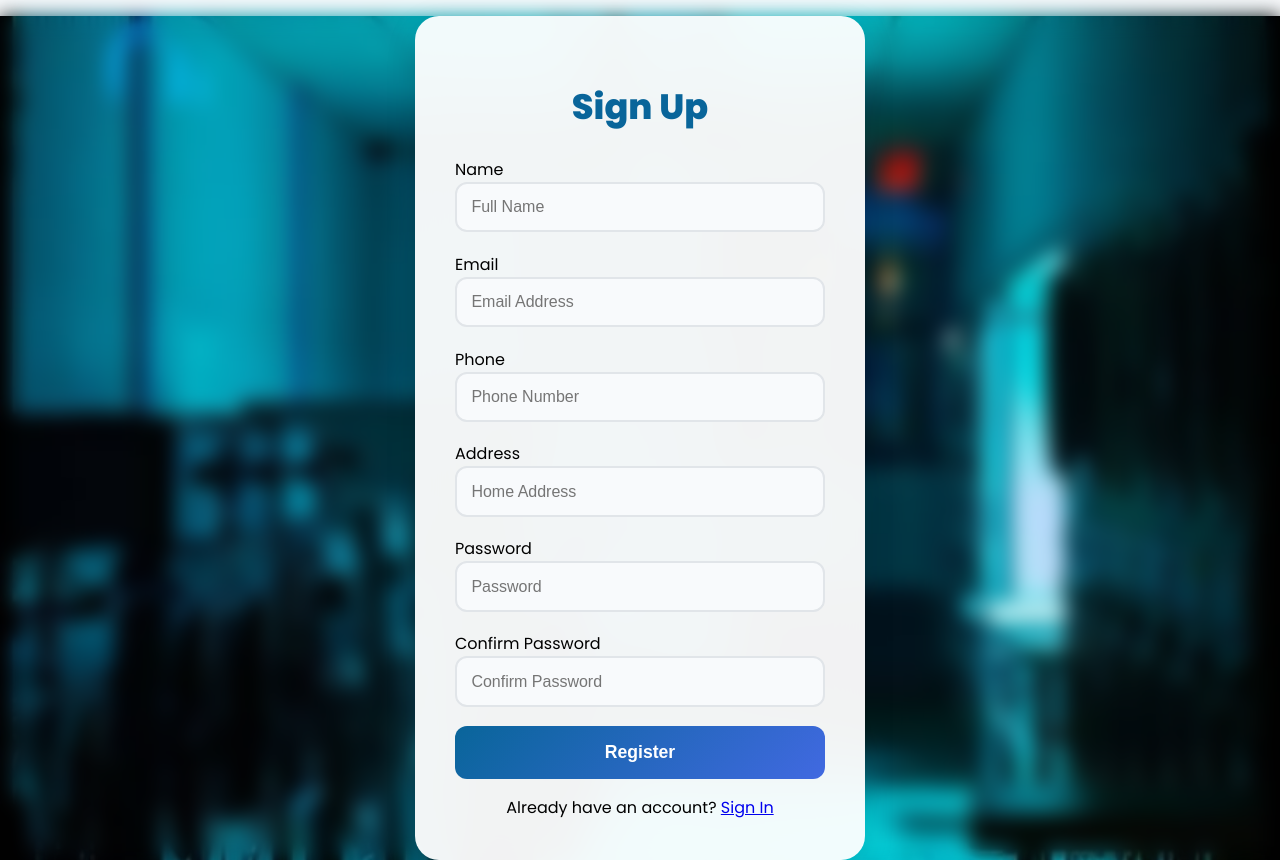
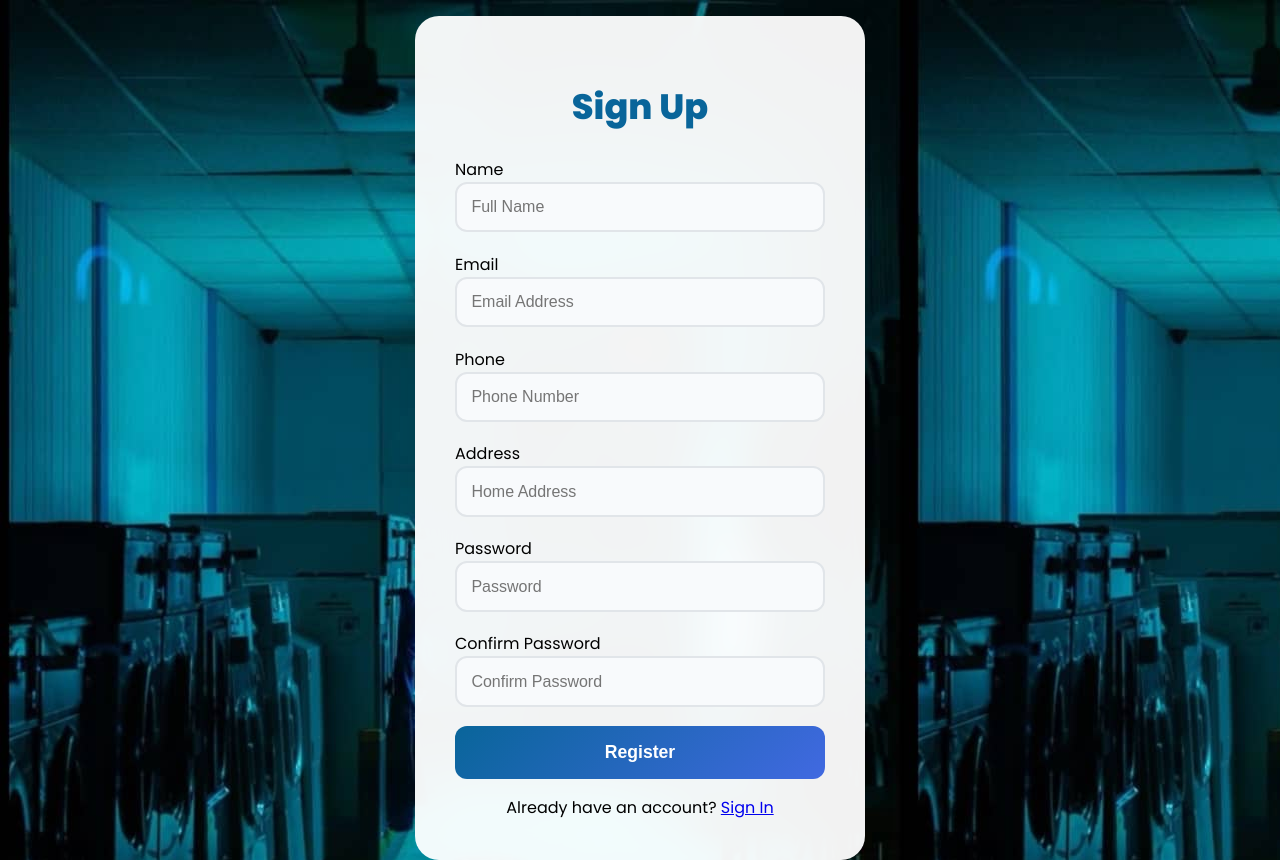
Before and after one commit to SotonyeObenney/LaundryManagementSystem, a Flask app: page /auth/register in a window 1280 px wide. Run offline with Flask 3, Linux system fonts and the light colour scheme.

Commit message:
chore: move background image from auth hero to body

```diff
--- a/app/static/auth/style.css
+++ b/app/static/auth/style.css
@@ -15,12 +15,13 @@ body {
   margin: 0;
   font-family: "Poppins", sans-serif;
   background-color: #f8fafc;
+  background-image: url("laundryimg.jpeg");
 }
 
 /* Unified Auth Styles */
 .auth-hero {
   min-height: 100vh;
-  background-image: url("laundryimg.jpeg"); /* Ensure path is correct */
+   /* Ensure path is correct */
   background-size: cover;
   background-position: center;
   position: relative;
```
